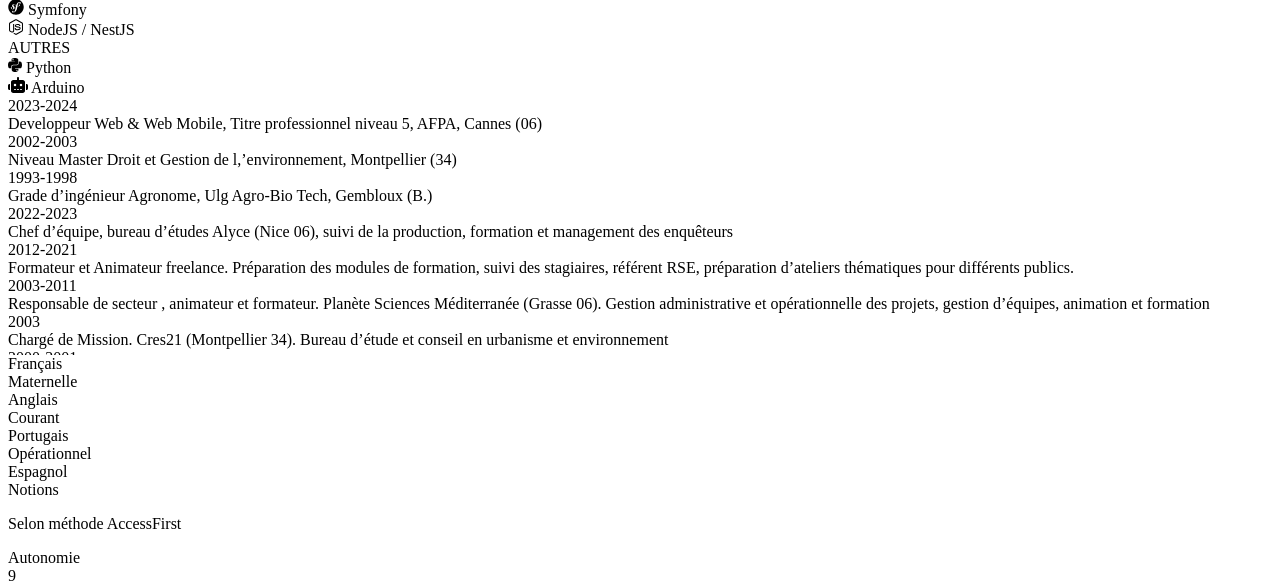
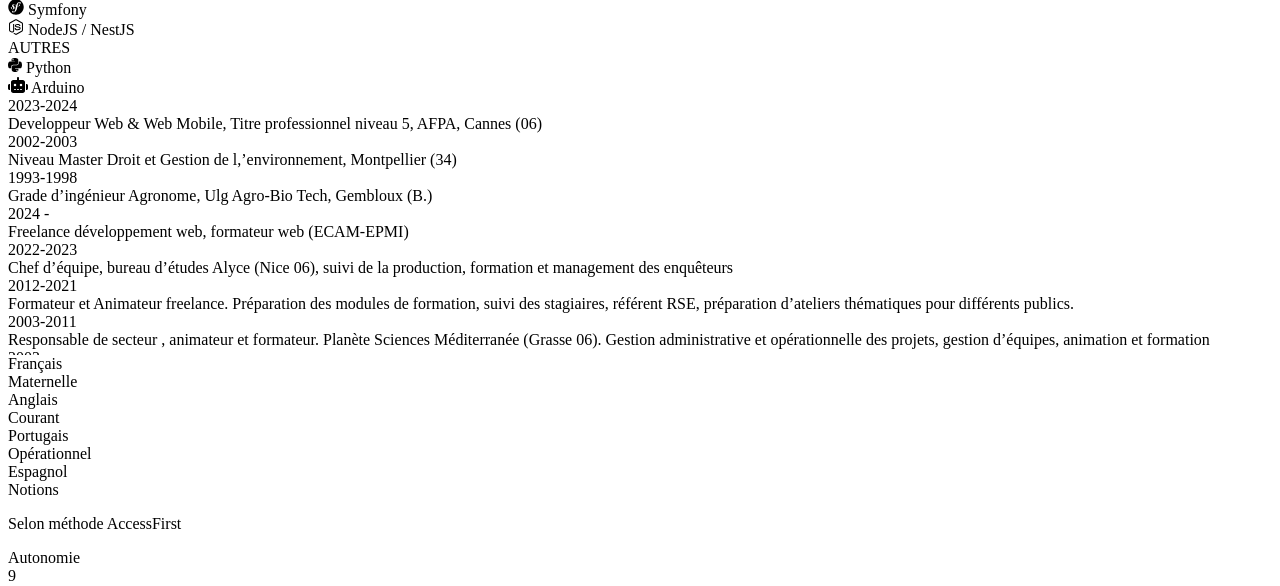
Before and after one commit to fabricekx/Portfolio_Symfony, a Symfony app: template templates/about.html.twig in a window 1280 px wide. Shown: the part 4201-4787 px from the top of the page. Run offline with Twig, Linux system fonts and the light colour scheme; the template is opened without the code that fills it, so the values that code supplies are empty; some libraries are stand-ins or nearby versions.

Commit message:
modification expérience

```diff
--- a/templates/about.html.twig
+++ b/templates/about.html.twig
@@ -45,7 +45,7 @@
 					<a href="{{ asset('build/images/cv.pdf') }}" target="_blank">Voir mon Cv</a>
 				</div>
 				<div>
-					<svg xmlns="http://www.w3.org/2000/svg" width="16" height="16" fill="currentColor" class="bi bi-github" viewBox="0 0 448 512"><!--!Font Awesome Free 6.6.0 by @fontawesome - https://fontawesome.com License - https://fontawesome.com/license/free Copyright 2024 Fonticons, Inc.--><path d="M416 32H31.9C14.3 32 0 46.5 0 64.3v383.4C0 465.5 14.3 480 31.9 480H416c17.6 0 32-14.5 32-32.3V64.3c0-17.8-14.4-32.3-32-32.3zM135.4 416H69V202.2h66.5V416zm-33.2-243c-21.3 0-38.5-17.3-38.5-38.5S80.9 96 102.2 96c21.2 0 38.5 17.3 38.5 38.5 0 21.3-17.2 38.5-38.5 38.5zm282.1 243h-66.4V312c0-24.8-.5-56.7-34.5-56.7-34.6 0-39.9 27-39.9 54.9V416h-66.4V202.2h63.7v29.2h.9c8.9-16.8 30.6-34.5 62.9-34.5 67.2 0 79.7 44.3 79.7 101.9V416z"/></svg>
+					<svg xmlns="http://www.w3.org/2000/svg" width="16" height="16" fill="currentColor" class="bi bi-github" viewbox="0 0 448 512"><!--!Font Awesome Free 6.6.0 by @fontawesome - https://fontawesome.com License - https://fontawesome.com/license/free Copyright 2024 Fonticons, Inc.--><path d="M416 32H31.9C14.3 32 0 46.5 0 64.3v383.4C0 465.5 14.3 480 31.9 480H416c17.6 0 32-14.5 32-32.3V64.3c0-17.8-14.4-32.3-32-32.3zM135.4 416H69V202.2h66.5V416zm-33.2-243c-21.3 0-38.5-17.3-38.5-38.5S80.9 96 102.2 96c21.2 0 38.5 17.3 38.5 38.5 0 21.3-17.2 38.5-38.5 38.5zm282.1 243h-66.4V312c0-24.8-.5-56.7-34.5-56.7-34.6 0-39.9 27-39.9 54.9V416h-66.4V202.2h63.7v29.2h.9c8.9-16.8 30.6-34.5 62.9-34.5 67.2 0 79.7 44.3 79.7 101.9V416z"/></svg>
 					<a href="https://www.linkedin.com/in/fabricehendrikx/" target="_blank" rel="noreferrer noopener">Mon linkedin</a>
 				</div>
 
@@ -109,7 +109,7 @@
 						<a href="{{ asset('build/images/cv.pdf') }}" target="_blank">Voir mon Cv</a>
 					</div>
 					<div>
-					<svg xmlns="http://www.w3.org/2000/svg" width="16" height="16" fill="currentColor" class="bi bi-github" viewBox="0 0 448 512"><!--!Font Awesome Free 6.6.0 by @fontawesome - https://fontawesome.com License - https://fontawesome.com/license/free Copyright 2024 Fonticons, Inc.--><path d="M416 32H31.9C14.3 32 0 46.5 0 64.3v383.4C0 465.5 14.3 480 31.9 480H416c17.6 0 32-14.5 32-32.3V64.3c0-17.8-14.4-32.3-32-32.3zM135.4 416H69V202.2h66.5V416zm-33.2-243c-21.3 0-38.5-17.3-38.5-38.5S80.9 96 102.2 96c21.2 0 38.5 17.3 38.5 38.5 0 21.3-17.2 38.5-38.5 38.5zm282.1 243h-66.4V312c0-24.8-.5-56.7-34.5-56.7-34.6 0-39.9 27-39.9 54.9V416h-66.4V202.2h63.7v29.2h.9c8.9-16.8 30.6-34.5 62.9-34.5 67.2 0 79.7 44.3 79.7 101.9V416z"/></svg>
+						<svg xmlns="http://www.w3.org/2000/svg" width="16" height="16" fill="currentColor" class="bi bi-github" viewbox="0 0 448 512"><!--!Font Awesome Free 6.6.0 by @fontawesome - https://fontawesome.com License - https://fontawesome.com/license/free Copyright 2024 Fonticons, Inc.--><path d="M416 32H31.9C14.3 32 0 46.5 0 64.3v383.4C0 465.5 14.3 480 31.9 480H416c17.6 0 32-14.5 32-32.3V64.3c0-17.8-14.4-32.3-32-32.3zM135.4 416H69V202.2h66.5V416zm-33.2-243c-21.3 0-38.5-17.3-38.5-38.5S80.9 96 102.2 96c21.2 0 38.5 17.3 38.5 38.5 0 21.3-17.2 38.5-38.5 38.5zm282.1 243h-66.4V312c0-24.8-.5-56.7-34.5-56.7-34.6 0-39.9 27-39.9 54.9V416h-66.4V202.2h63.7v29.2h.9c8.9-16.8 30.6-34.5 62.9-34.5 67.2 0 79.7 44.3 79.7 101.9V416z"/></svg>
 						<a href="https://www.linkedin.com/in/fabricehendrikx/" target="_blank" rel="noreferrer noopener">Mon linkedin</a>
 					</div>
 				</div>
@@ -290,7 +290,7 @@ en constante évolution
 										</div>
 									</div>
 									<div class="col-6">
-											<svg xmlns="http://www.w3.org/2000/svg" height="16" width="16" viewBox="0 0 448 512"><!--!Font Awesome Free 6.7.2 by @fontawesome - https://fontawesome.com License - https://fontawesome.com/license/free Copyright 2025 Fonticons, Inc.--><path d="M224 508c-6.7 0-13.5-1.8-19.4-5.2l-61.7-36.5c-9.2-5.2-4.7-7-1.7-8 12.3-4.3 14.8-5.2 27.9-12.7 1.4-.8 3.2-.5 4.6 .4l47.4 28.1c1.7 1 4.1 1 5.7 0l184.7-106.6c1.7-1 2.8-3 2.8-5V149.3c0-2.1-1.1-4-2.9-5.1L226.8 37.7c-1.7-1-4-1-5.7 0L36.6 144.3c-1.8 1-2.9 3-2.9 5.1v213.1c0 2 1.1 4 2.9 4.9l50.6 29.2c27.5 13.7 44.3-2.4 44.3-18.7V167.5c0-3 2.4-5.3 5.4-5.3h23.4c2.9 0 5.4 2.3 5.4 5.3V378c0 36.6-20 57.6-54.7 57.6-10.7 0-19.1 0-42.5-11.6l-48.4-27.9C8.1 389.2 .7 376.3 .7 362.4V149.3c0-13.8 7.4-26.8 19.4-33.7L204.6 9c11.7-6.6 27.2-6.6 38.8 0l184.7 106.7c12 6.9 19.4 19.8 19.4 33.7v213.1c0 13.8-7.4 26.7-19.4 33.7L243.4 502.8c-5.9 3.4-12.6 5.2-19.4 5.2zm149.1-210.1c0-39.9-27-50.5-83.7-58-57.4-7.6-63.2-11.5-63.2-24.9 0-11.1 4.9-25.9 47.4-25.9 37.9 0 51.9 8.2 57.7 33.8 .5 2.4 2.7 4.2 5.2 4.2h24c1.5 0 2.9-.6 3.9-1.7s1.5-2.6 1.4-4.1c-3.7-44.1-33-64.6-92.2-64.6-52.7 0-84.1 22.2-84.1 59.5 0 40.4 31.3 51.6 81.8 56.6 60.5 5.9 65.2 14.8 65.2 26.7 0 20.6-16.6 29.4-55.5 29.4-48.9 0-59.6-12.3-63.2-36.6-.4-2.6-2.6-4.5-5.3-4.5h-23.9c-3 0-5.3 2.4-5.3 5.3 0 31.1 16.9 68.2 97.8 68.2 58.4-.1 92-23.2 92-63.4z"/></svg>
+										<svg xmlns="http://www.w3.org/2000/svg" height="16" width="16" viewbox="0 0 448 512"><!--!Font Awesome Free 6.7.2 by @fontawesome - https://fontawesome.com License - https://fontawesome.com/license/free Copyright 2025 Fonticons, Inc.--><path d="M224 508c-6.7 0-13.5-1.8-19.4-5.2l-61.7-36.5c-9.2-5.2-4.7-7-1.7-8 12.3-4.3 14.8-5.2 27.9-12.7 1.4-.8 3.2-.5 4.6 .4l47.4 28.1c1.7 1 4.1 1 5.7 0l184.7-106.6c1.7-1 2.8-3 2.8-5V149.3c0-2.1-1.1-4-2.9-5.1L226.8 37.7c-1.7-1-4-1-5.7 0L36.6 144.3c-1.8 1-2.9 3-2.9 5.1v213.1c0 2 1.1 4 2.9 4.9l50.6 29.2c27.5 13.7 44.3-2.4 44.3-18.7V167.5c0-3 2.4-5.3 5.4-5.3h23.4c2.9 0 5.4 2.3 5.4 5.3V378c0 36.6-20 57.6-54.7 57.6-10.7 0-19.1 0-42.5-11.6l-48.4-27.9C8.1 389.2 .7 376.3 .7 362.4V149.3c0-13.8 7.4-26.8 19.4-33.7L204.6 9c11.7-6.6 27.2-6.6 38.8 0l184.7 106.7c12 6.9 19.4 19.8 19.4 33.7v213.1c0 13.8-7.4 26.7-19.4 33.7L243.4 502.8c-5.9 3.4-12.6 5.2-19.4 5.2zm149.1-210.1c0-39.9-27-50.5-83.7-58-57.4-7.6-63.2-11.5-63.2-24.9 0-11.1 4.9-25.9 47.4-25.9 37.9 0 51.9 8.2 57.7 33.8 .5 2.4 2.7 4.2 5.2 4.2h24c1.5 0 2.9-.6 3.9-1.7s1.5-2.6 1.4-4.1c-3.7-44.1-33-64.6-92.2-64.6-52.7 0-84.1 22.2-84.1 59.5 0 40.4 31.3 51.6 81.8 56.6 60.5 5.9 65.2 14.8 65.2 26.7 0 20.6-16.6 29.4-55.5 29.4-48.9 0-59.6-12.3-63.2-36.6-.4-2.6-2.6-4.5-5.3-4.5h-23.9c-3 0-5.3 2.4-5.3 5.3 0 31.1 16.9 68.2 97.8 68.2 58.4-.1 92-23.2 92-63.4z"/></svg>
 										NodeJS / NestJS
 									</div>
 									<div class="col-6">
@@ -371,7 +371,12 @@ en constante évolution
 					</div>
 					<div class="experience">
 						<div class="row" style="height : 150px; overflow-y :scroll">
-
+							<div class="col-lg-2 col-3 fw-semibold">
+ 2024 -
+							</div>
+							<div class="col-lg-10 col-8 pTextJustifie">
+							Freelance développement web, formateur web (ECAM-EPMI)
+								</div>
 							<div class="col-lg-2 col-3 fw-semibold">
 								2022-2023
 
```
Lines whose indentation alone changed are shown as unchanged.
